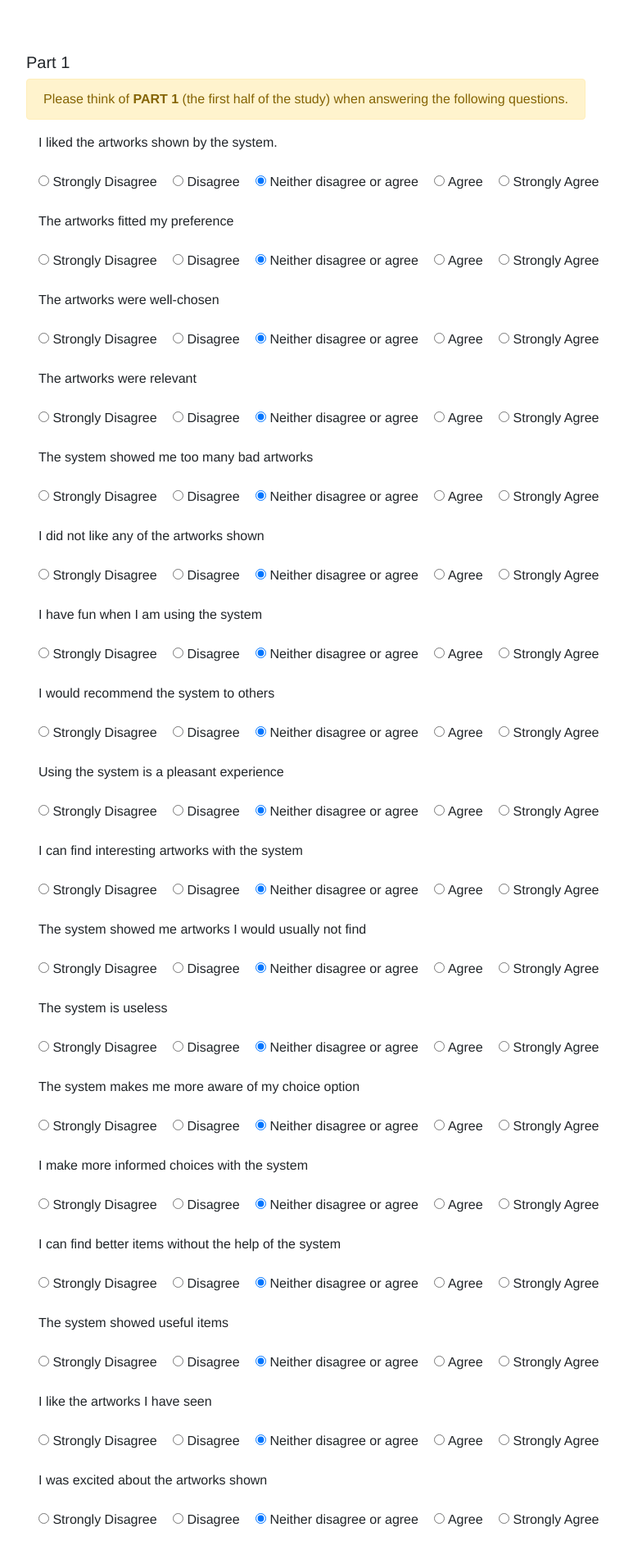
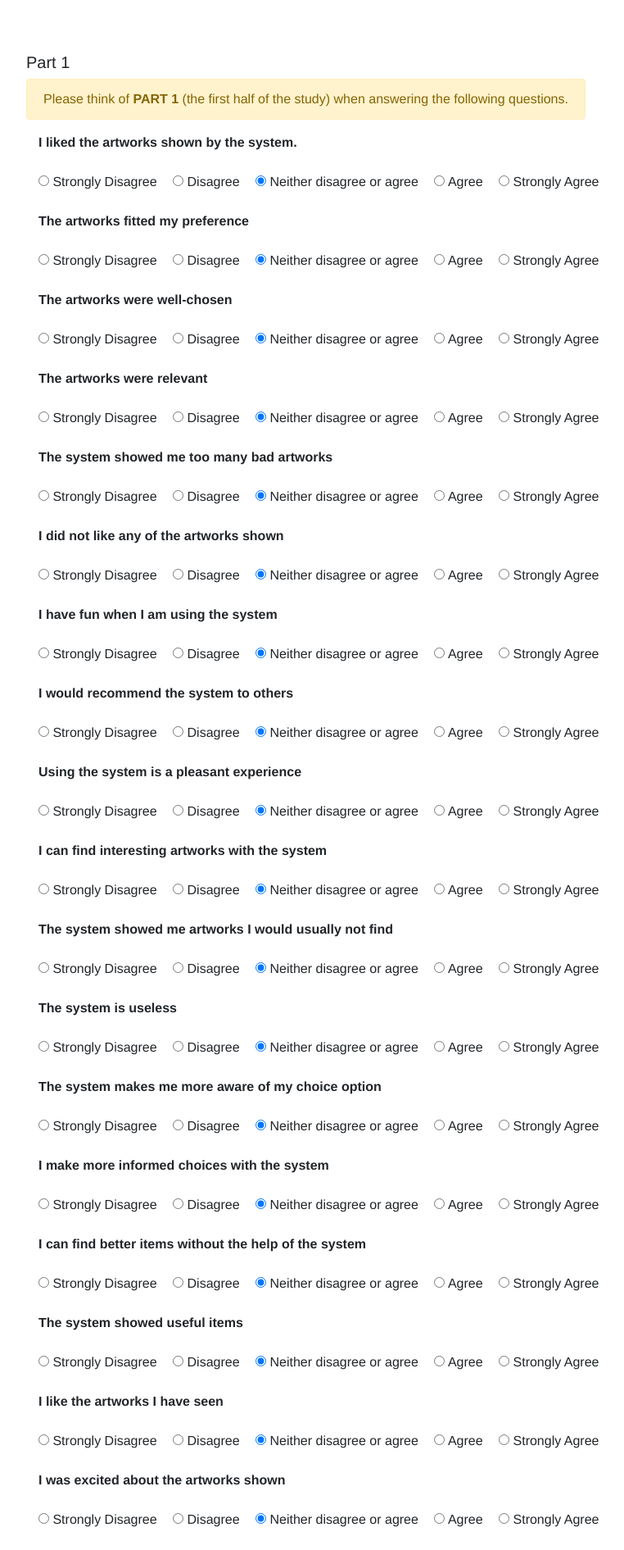
Before and after one commit to MuseRec/museum_recommender, a Django app: page /post-study/1/ in a window 1280 px wide. Shown: the part 16-1907 px from the top of the page at 82% size, without its empty margins (38-800 px from the left). Run offline with Django 3.2, Linux system fonts and the light colour scheme; some libraries are stand-ins or nearby versions.

Commit message:
fixes #10

```diff
--- a/museum_site/templates/museum_site/post_study.html
+++ b/museum_site/templates/museum_site/post_study.html
@@ -34,7 +34,7 @@
                 {% csrf_token %}
                 {% for field in post_study_form %}
                     <div class="form-group">
-                        <label class="control-label" for="{{ field.name }}" style="padding: 0 15px;">{{ field.label|linebreaks }}</label>
+                        <label class="control-label" for="{{ field.name }}" style="padding: 0 15px; font-weight: bold;">{{ field.label|linebreaks }}</label>
                         <br>
                         <div style="margin-right: 0;">
                             {% for f in field %}
```
